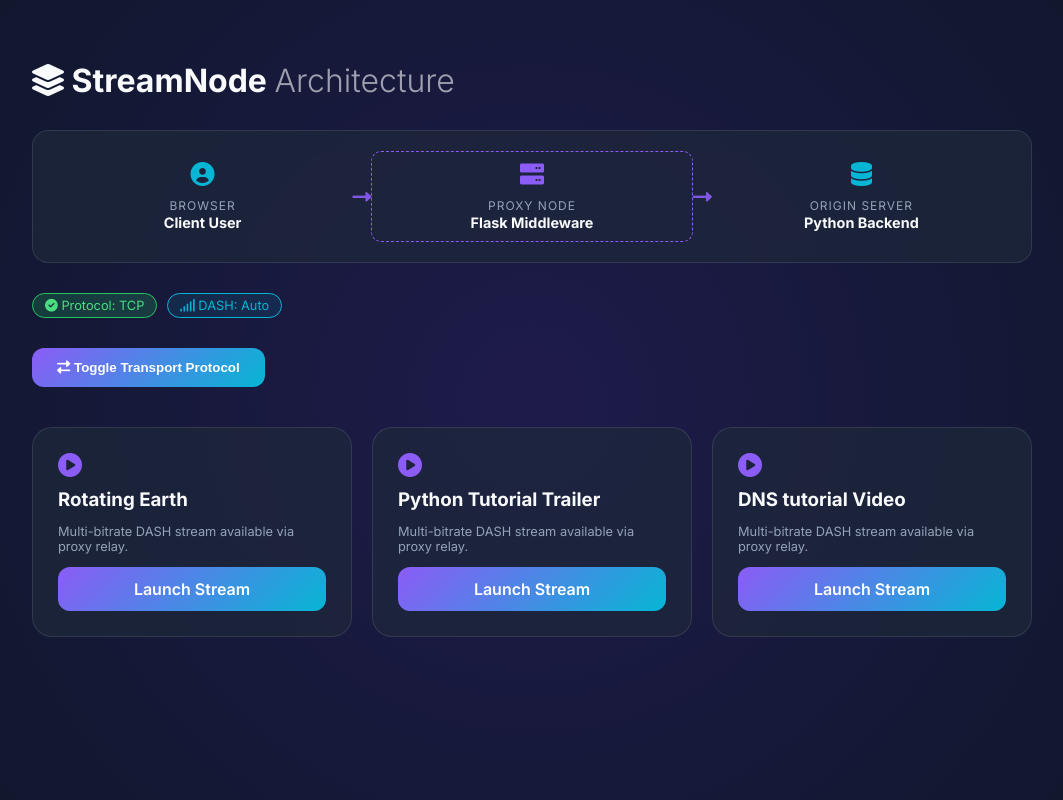
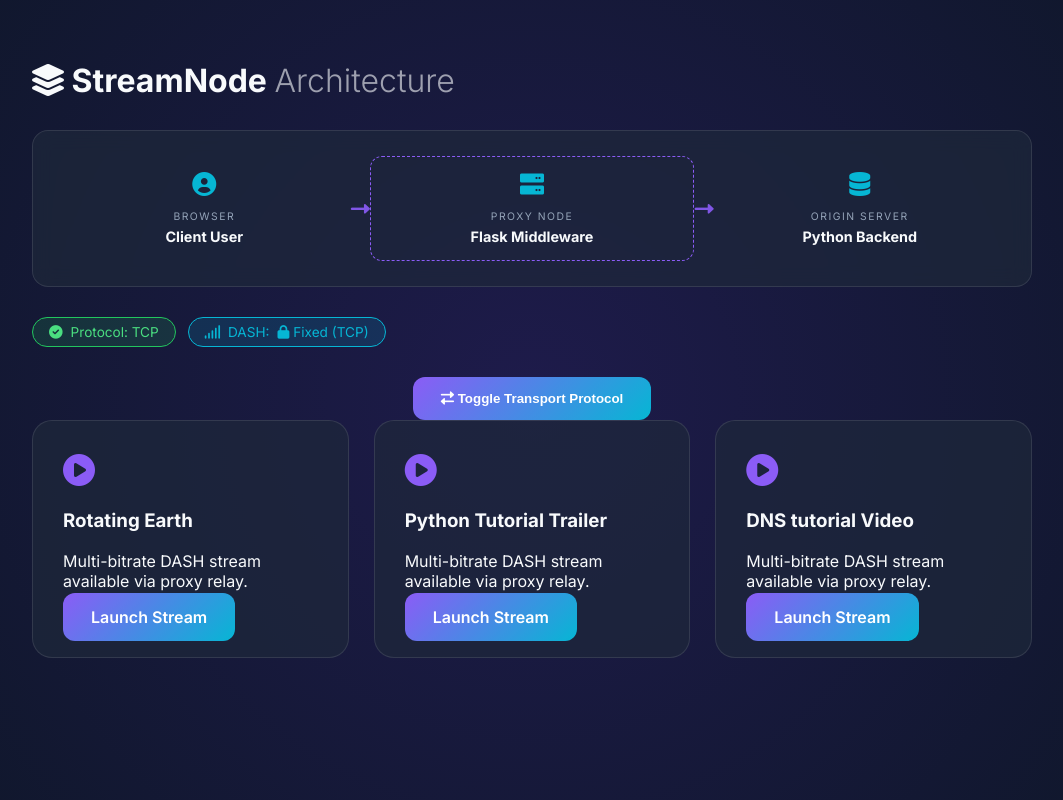
Before and after one commit to orma1/Networks_Project, a Flask app: page / in a window 1280 px wide. Shown: the whole page, without its empty margins (108-1171 px from the left). Run offline with Flask 3, Linux system fonts and the light colour scheme; parts of the project's set-up code (start-up, migrations or seed data) failed here and were passed over.

Commit message:
Fixed HTML dash

```diff
--- /dev/null
+++ b/Server_Proxy/static/style.css
@@ -0,0 +1,131 @@
+:root {
+    --bg: #0f172a;
+    --card-bg: rgba(30, 41, 59, 0.7);
+    --primary: #8b5cf6;
+    --secondary: #06b6d4;
+    --text: #f8fafc;
+    --border: rgba(255, 255, 255, 0.1);
+}
+
+body {
+    background: var(--bg);
+    background-image: radial-gradient(circle at 50% 50%, #1e1b4b 0%, #0f172a 100%);
+    font-family: 'Inter', sans-serif;
+    color: var(--text);
+    margin: 0;
+    min-height: 100vh;
+}
+
+.container { max-width: 1000px; margin: 0 auto; padding: 40px 20px; text-align: center; }
+
+/* Header */
+.main-header { margin-bottom: 30px; text-align: left; }
+.light { font-weight: 300; opacity: 0.6; }
+
+/* Architecture Visualizer */
+.flow-container {
+    background: var(--card-bg);
+    border-radius: 16px;
+    padding: 25px;
+    margin-bottom: 30px;
+    border: 1px solid var(--border);
+    display: flex;
+    justify-content: space-around;
+    align-items: center;
+    backdrop-filter: blur(10px);
+}
+
+.node { text-align: center; flex: 1; }
+.node i { font-size: 1.5rem; margin-bottom: 8px; display: block; color: var(--secondary); }
+.node span { font-size: 0.65rem; text-transform: uppercase; letter-spacing: 1.5px; color: #94a3b8; }
+.node b { display: block; font-size: 0.9rem; margin-top: 4px; }
+
+.proxy-node { border: 1px dashed var(--primary); padding: 15px; border-radius: 12px; }
+
+.arrow { color: var(--primary); font-size: 1.2rem; animation: slide 2s infinite; }
+
+@keyframes slide {
+    0% { transform: translateX(-5px); opacity: 0.3; }
+    50% { opacity: 1; }
+    100% { transform: translateX(5px); opacity: 0.3; }
+}
+
+/* Status Bar */
+.status-bar { display: flex; gap: 12px; margin-bottom: 30px; justify-content: flex-start; }
+.status-tag {
+    padding: 6px 16px; border-radius: 20px; font-size: 0.85rem; font-weight: 500;
+    display: flex; align-items: center; gap: 8px;
+}
+.tag-success { background: rgba(34, 197, 94, 0.15); color: #4ade80; border: 1px solid #22c55e; }
+.tag-info { background: rgba(6, 182, 212, 0.15); color: var(--secondary); border: 1px solid var(--secondary); }
+
+/* Buttons */
+.btn-toggle {
+    background: linear-gradient(135deg, var(--primary), var(--secondary));
+    color: white; border: none; padding: 14px 28px; border-radius: 12px;
+    font-weight: 600; cursor: pointer; transition: 0.3s; text-decoration: none;
+}
+.btn-toggle:hover { opacity: 0.9; transform: scale(1.02); }
+
+.btn-secondary {
+    display: inline-block; margin-top: 20px; padding: 12px 24px;
+    background: #334155; color: white; border-radius: 12px; text-decoration: none;
+}
+
+/* Quality Select Styling */
+.select-wrapper {
+    position: relative;
+    display: inline-block;
+}
+
+.quality-select {
+    appearance: none;
+    background: #1e293b;
+    color: white;
+    border: 2px solid var(--primary);
+    padding: 10px 40px 10px 15px;
+    border-radius: 10px;
+    font-size: 0.9rem;
+    font-weight: 600;
+    cursor: pointer;
+    outline: none;
+    transition: all 0.2s;
+}
+
+.quality-select:hover { border-color: var(--secondary); background: #334155; }
+
+.select-wrapper i {
+    position: absolute;
+    right: 15px;
+    top: 50%;
+    transform: translateY(-50%);
+    pointer-events: none;
+    font-size: 0.8rem;
+    color: var(--primary);
+}
+
+/* Video Player */
+.video-container {
+    background: #000; border-radius: 24px; overflow: hidden;
+    margin-top: 20px; border: 1px solid var(--border); box-shadow: 0 20px 50px rgba(0,0,0,0.5);
+}
+video { width: 100%; display: block; }
+
+.playing-info {
+    background: var(--card-bg); padding: 25px;
+    display: flex; justify-content: space-between; align-items: center;
+}
+
+.video-meta { text-align: left; }
+.video-meta h3 { margin: 0; font-size: 1.2rem; }
+.video-meta p { color: #94a3b8; font-size: 0.85rem; margin: 4px 0 0; }
+
+/* Grid */
+.movie-grid { display: grid; grid-template-columns: repeat(auto-fill, minmax(280px, 1fr)); gap: 25px; }
+.movie-card {
+    background: var(--card-bg); border-radius: 20px; padding: 30px;
+    border: 1px solid var(--border); transition: 0.3s; text-align: left;
+}
+.movie-card:hover { transform: translateY(-8px); border-color: var(--primary); background: rgba(30, 41, 59, 0.9); }
+.card-icon { font-size: 2rem; color: var(--primary); margin-bottom: 15px; }
+.full-width { width: 100%; box-sizing: border-box; }
--- a/Server_Proxy/templates/index.html
+++ b/Server_Proxy/templates/index.html
@@ -6,78 +6,12 @@
     <title>StreamNode | Architecture Dashboard</title>
     <link href="https://fonts.googleapis.com/css2?family=Inter:wght@300;400;600;700&display=swap" rel="stylesheet">
     <link rel="stylesheet" href="https://cdnjs.cloudflare.com/ajax/libs/font-awesome/6.0.0/css/all.min.css">
-
-    <style>
-        :root {
-            --bg: #0f172a;
-            --card-bg: rgba(30, 41, 59, 0.7);
-            --primary: #8b5cf6;
-            --secondary: #06b6d4;
-            --text: #f8fafc;
-        }
-
-        body {
-            background: var(--bg);
-            background-image: radial-gradient(circle at 50% 50%, #1e1b4b 0%, #0f172a 100%);
-            font-family: 'Inter', sans-serif;
-            color: var(--text);
-            margin: 0;
-            min-height: 100vh;
-        }
-
-        .container { max-width: 1000px; margin: 0 auto; padding: 40px 20px; }
-
-        /* Architecture Visualizer Gadget */
-        .flow-container {
-            background: var(--card-bg);
-            border-radius: 16px;
-            padding: 20px;
-            margin-bottom: 30px;
-            border: 1px solid rgba(255,255,255,0.1);
-            display: flex;
-            justify-content: space-around;
-            align-items: center;
-            backdrop-filter: blur(10px);
-        }
-
-        .node { text-align: center; flex: 1; }
-        .node i { font-size: 1.5rem; margin-bottom: 8px; display: block; color: var(--secondary); }
-        .node span { font-size: 0.75rem; text-transform: uppercase; letter-spacing: 1px; color: #94a3b8; }
-        .node b { display: block; font-size: 0.9rem; }
-
-        .arrow { color: var(--primary); font-size: 1.2rem; animation: slide 2s infinite; }
-        @keyframes slide {
-            0% { transform: translateX(-5px); opacity: 0.3; }
-            50% { opacity: 1; }
-            100% { transform: translateX(5px); opacity: 0.3; }
-        }
-
-        /* Video/Grid Styles */
-        .movie-grid { display: grid; grid-template-columns: repeat(auto-fill, minmax(280px, 1fr)); gap: 20px; }
-        .movie-card {
-            background: var(--card-bg); border-radius: 20px; padding: 25px;
-            border: 1px solid rgba(255,255,255,0.1); transition: 0.3s; text-align: left;
-        }
-        .movie-card:hover { transform: translateY(-5px); border-color: var(--primary); }
-
-        .btn-toggle {
-            background: linear-gradient(135deg, var(--primary), var(--secondary));
-            color: white; border: none; padding: 12px 25px; border-radius: 12px;
-            font-weight: 600; cursor: pointer; text-decoration: none; display: inline-block;
-        }
-
-        .video-container { background: #000; border-radius: 24px; overflow: hidden; margin-top: 20px; border: 1px solid rgba(255,255,255,0.1); }
-        video { width: 100%; display: block; }
-        .playing-info { background: var(--card-bg); padding: 20px; display: flex; justify-content: space-between; align-items: center; }
-
-        .status-tag { padding: 4px 12px; border-radius: 20px; font-size: 0.8rem; background: rgba(34, 197, 94, 0.2); color: #4ade80; border: 1px solid #22c55e; }
-    </style>
-</head>
+    <link rel="stylesheet" href="{{ url_for('static', filename='style.css') }}"></head>
 <body>
 
 <div class="container">
-    <header style="margin-bottom: 30px;">
-        <h1 style="font-size: 2rem;"><i class="fas fa-layer-group"></i> StreamNode <span style="font-weight: 300; opacity: 0.6;">Architecture</span></h1>
+    <header class="main-header">
+        <h1><i class="fas fa-layer-group"></i> StreamNode <span class="light">Architecture</span></h1>
     </header>
 
     <div class="flow-container">
@@ -87,8 +21,8 @@
             <b>Client User</b>
         </div>
         <div class="arrow"><i class="fas fa-long-arrow-alt-right"></i></div>
-        <div class="node" style="border: 1px dashed var(--primary); padding: 10px; border-radius: 10px;">
-            <i class="fas fa-server" style="color: var(--primary);"></i>
+        <div class="node proxy-node">
+            <i class="fas fa-server"></i>
             <span>Proxy Node</span>
             <b>Flask Middleware</b>
         </div>
@@ -100,14 +34,35 @@
         </div>
     </div>
 
-    <div style="display: flex; gap: 10px; margin-bottom: 30px;">
-        <div class="status-tag"><i class="fas fa-check-circle"></i> Protocol: {{ protocol }}</div>
-        <div class="status-tag" style="background: rgba(6, 182, 212, 0.1); color: var(--secondary); border-color: var(--secondary);">
-            <i class="fas fa-signal"></i> DASH: {{ quality }}
+    <div class="status-bar">
+        <div class="status-tag tag-success">
+            <i class="fas fa-check-circle"></i> Protocol: {{ protocol }}
+        </div>
+        <div id="quality-status" class="status-tag tag-info">
+            <i class="fas fa-signal"></i> DASH:
+            <span id="current-quality-text">
+                {% if protocol == 'RUDP' %}
+                    {# Logic for when RUDP is active #}
+                    {% if selected_quality == 'auto' %}
+                        <i class="fas fa-magic"></i> Auto-Adaptive (RUDP)
+                    {% elif selected_quality == '1080' %}
+                        <i class="fas fa-video"></i> 1080p Ultra (RUDP)
+                    {% elif selected_quality == '720' %}
+                        <i class="fas fa-check-circle"></i> 720p High (RUDP)
+                    {% elif selected_quality == '480' %}
+                        <i class="fas fa-compress-arrows-alt"></i> 480p Low (RUDP)
+                    {% else %}
+                        <i class="fas fa-network-wired"></i> Custom (RUDP)
+                    {% endif %}
+                {% else %}
+                    {# Fallback for TCP #}
+                    <i class="fas fa-lock"></i> Fixed (TCP)
+                {% endif %}
+            </span>
         </div>
     </div>
 
-    <form action="/switch_protocol" method="POST" style="margin-bottom: 40px;">
+    <form action="/switch_protocol" method="POST" class="action-area">
         <button type="submit" class="btn-toggle">
             <i class="fas fa-exchange-alt"></i> Toggle Transport Protocol
         </button>
@@ -119,33 +74,36 @@
                 <source src="/stream/{{ video_file }}?force_quality={{ selected_quality }}" type="video/mp4">
             </video>
             <div class="playing-info">
-                <div style="text-align: left;">
-                    <h3 style="margin: 0;">{{ video_file }}</h3>
-                    <small style="color: #94a3b8;">Streaming from Remote Origin via {{ protocol }}</small>
+                <div class="video-meta">
+                    <h3>{{ video_file }}</h3>
+                    <p>Streaming from Remote Origin via {{ protocol }}</p>
                 </div>
 
                 {% if protocol == 'RUDP' %}
-                <form action="/play/{{ video_file }}" method="GET">
-                    <select name="force_quality" onchange="this.form.submit()" style="background: #334155; color: white; border: 1px solid var(--primary); padding: 8px; border-radius: 8px;">
-                        <option value="auto" {% if selected_quality == 'auto' %}selected{% endif %}>Auto-Adaptive</option>
-                        <option value="1080" {% if selected_quality == '1080' %}selected{% endif %}>1080p Ultra</option>
-                        <option value="720" {% if selected_quality == '720' %}selected{% endif %}>720p High</option>
-                        <option value="480" {% if selected_quality == '480' %}selected{% endif %}>480p Low</option>
-                    </select>
+                <form action="/play/{{ video_file }}" method="GET" id="quality-form">
+                    <div class="select-wrapper">
+                        <select name="force_quality" class="quality-select" onchange="this.form.submit()">
+                            <option value="auto" {% if selected_quality == 'auto' %}selected{% endif %}>Auto-Adaptive</option>
+                            <option value="1080" {% if selected_quality == '1080' %}selected{% endif %}>1080p Ultra</option>
+                            <option value="720" {% if selected_quality == '720' %}selected{% endif %}>720p High</option>
+                            <option value="480" {% if selected_quality == '480' %}selected{% endif %}>480p Low</option>
+                        </select>
+                        <i class="fas fa-chevron-down"></i>
+                    </div>
                 </form>
                 {% endif %}
             </div>
         </div>
-        <br><a href="/" class="btn-toggle" style="background: #334155;">Return to Gallery</a>
+        <a href="/" class="btn-secondary">Return to Gallery</a>
 
     {% else %}
         <div class="movie-grid">
             {% for m in movies %}
             <div class="movie-card">
-                <i class="fas fa-play-circle" style="font-size: 1.5rem; color: var(--primary);"></i>
-                <h3 style="margin: 10px 0;">{{ m.name }}</h3>
-                <p style="font-size: 0.8rem; color: #94a3b8;">Multi-bitrate DASH stream available via proxy relay.</p>
-                <a href="/play/{{ m.file }}" class="btn-toggle" style="width: 100%; text-align: center; box-sizing: border-box;">Launch Stream</a>
+                <div class="card-icon"><i class="fas fa-play-circle"></i></div>
+                <h3>{{ m.name }}</h3>
+                <p>Multi-bitrate DASH stream available via proxy relay.</p>
+                <a href="/play/{{ m.file }}" class="btn-toggle full-width">Launch Stream</a>
             </div>
             {% endfor %}
         </div>
```
